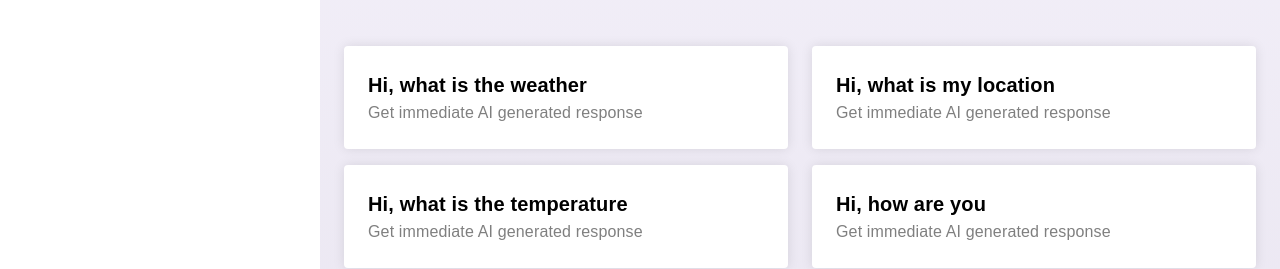
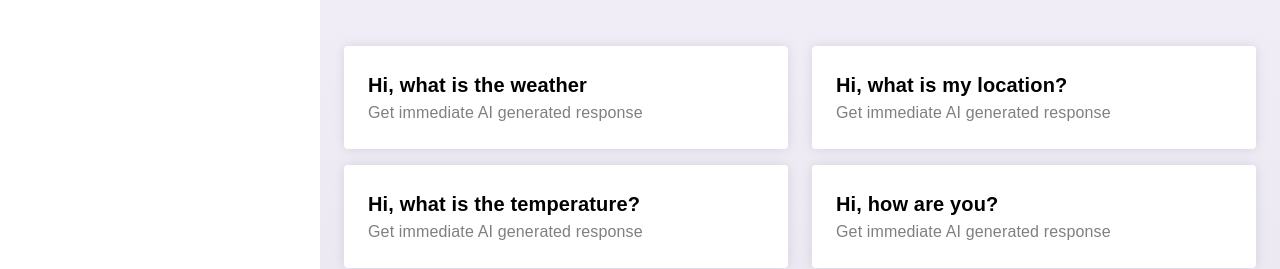
Before and after one commit to SagarGhadage/bot_ai, a React (Create React App) app: page / in a window 1280 px wide. Shown: the part 405-674 px from the top of the page. Built offline with nearby package versions, Linux system fonts and the light colour scheme.

Commit message:
Added more info

```diff
--- a/src/AIData/Data.js
+++ b/src/AIData/Data.js
@@ -3,12 +3,12 @@ export const defaultChats=[
         heading:'Hi, what is the weather',sub:'Get immediate AI generated response'
     },
     {
-        heading:'Hi, what is my location',sub:'Get immediate AI generated response'
+        heading:'Hi, what is my location?',sub:'Get immediate AI generated response'
     },
     {
-        heading:'Hi, what is the temperature',sub:'Get immediate AI generated response'
+        heading:'Hi, what is the temperature?',sub:'Get immediate AI generated response'
     },
     {
-        heading:'Hi, how are you',sub:'Get immediate AI generated response'
+        heading:'Hi, how are you?',sub:'Get immediate AI generated response'
     }
 ]
```
